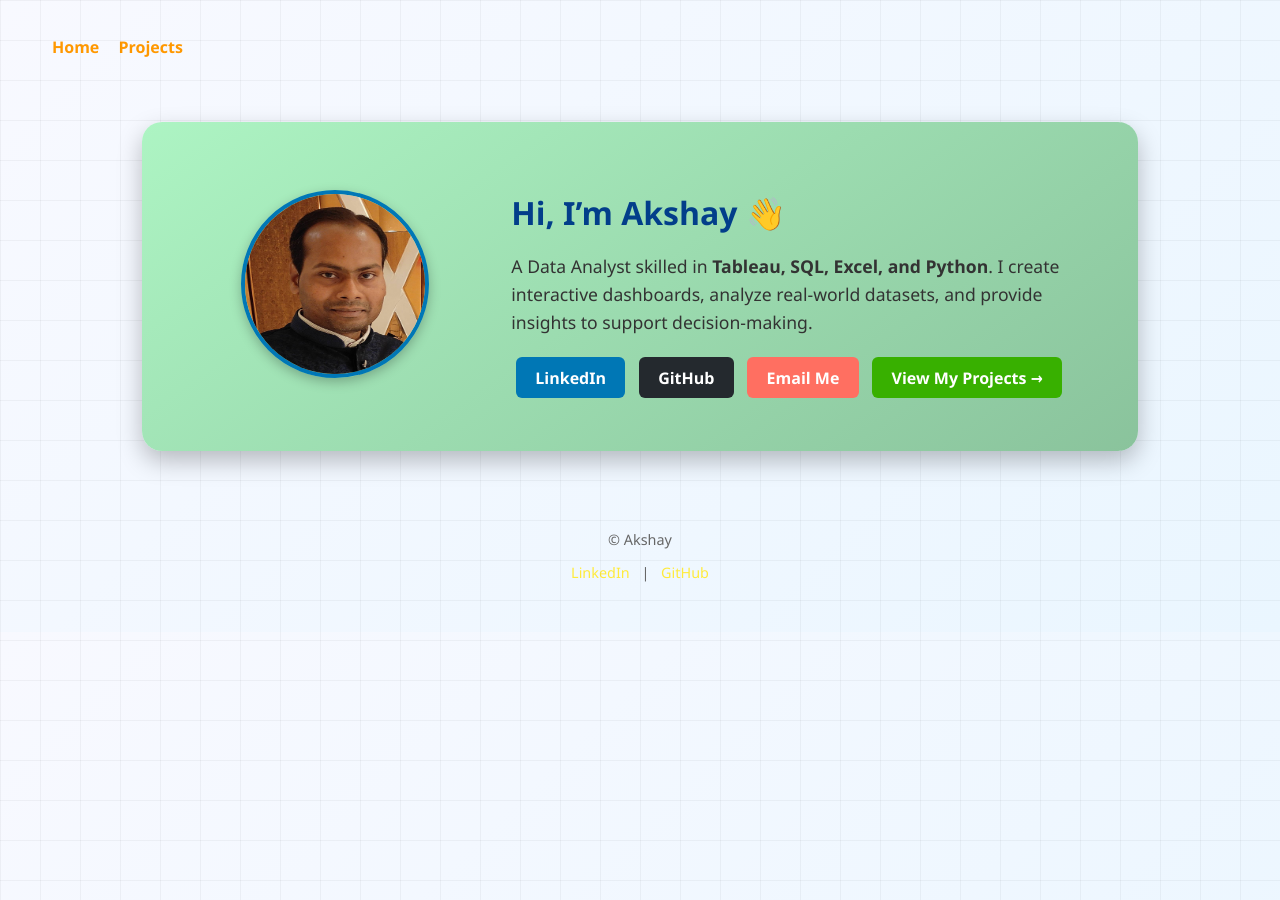
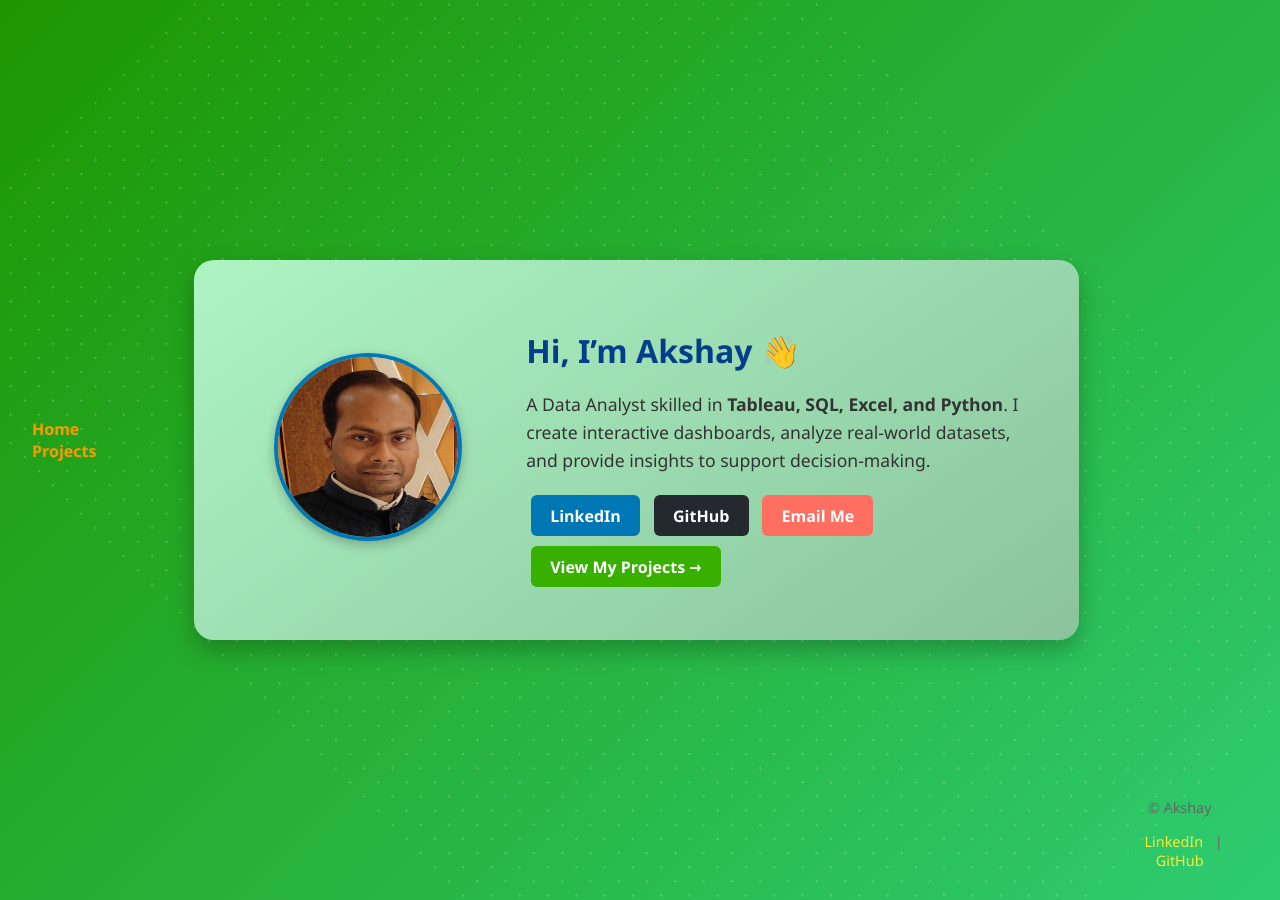
Before and after one commit to AkshaySinha01/AkshaySinha01.github.io, a Jekyll site: the page built from index.md, in a window 1280 px wide. Built offline with Jekyll 4.4.1, drawn with Linux system fonts in a browser that asks for light colours.

Commit message:
Update home.html

```diff
--- a/_layouts/home.html
+++ b/_layouts/home.html
@@ -5,10 +5,15 @@ layout: default
 <style>
 /* Background styling for full page */
 body {
-  background: linear-gradient(135deg, #f8f9ff, #eaf6ff);
-  font-family: "Segoe UI", Tahoma, Geneva, Verdana, sans-serif;
+  margin: 0;
+  min-height: 100vh;
+  background: linear-gradient(135deg, #1e9600, #2ecc71); /* Green gradient */
+  display: flex;
+  justify-content: center;
+  align-items: center;
+  font-family: 'Segoe UI', Tahoma, Geneva, Verdana, sans-serif;
   position: relative;
-  overflow-x: hidden;
+  overflow: hidden;
 }
 
 /* Analytics-style subtle pattern */
@@ -19,9 +24,9 @@ body::before {
   left: 0;
   width: 100%;
   height: 100%;
-  background-image: linear-gradient(90deg, rgba(0,0,0,0.04) 1px, transparent 1px),
-    linear-gradient(rgba(0,0,0,0.04) 1px, transparent 1px);
-  background-size: 40px 40px;
+  background-image: radial-gradient(rgba(255, 255, 255, 0.2) 1px, transparent 1px);
+  background-size: 20px 20px;
+  transform: rotate(45deg);
   pointer-events: none;
   z-index: 0;
 }
```
